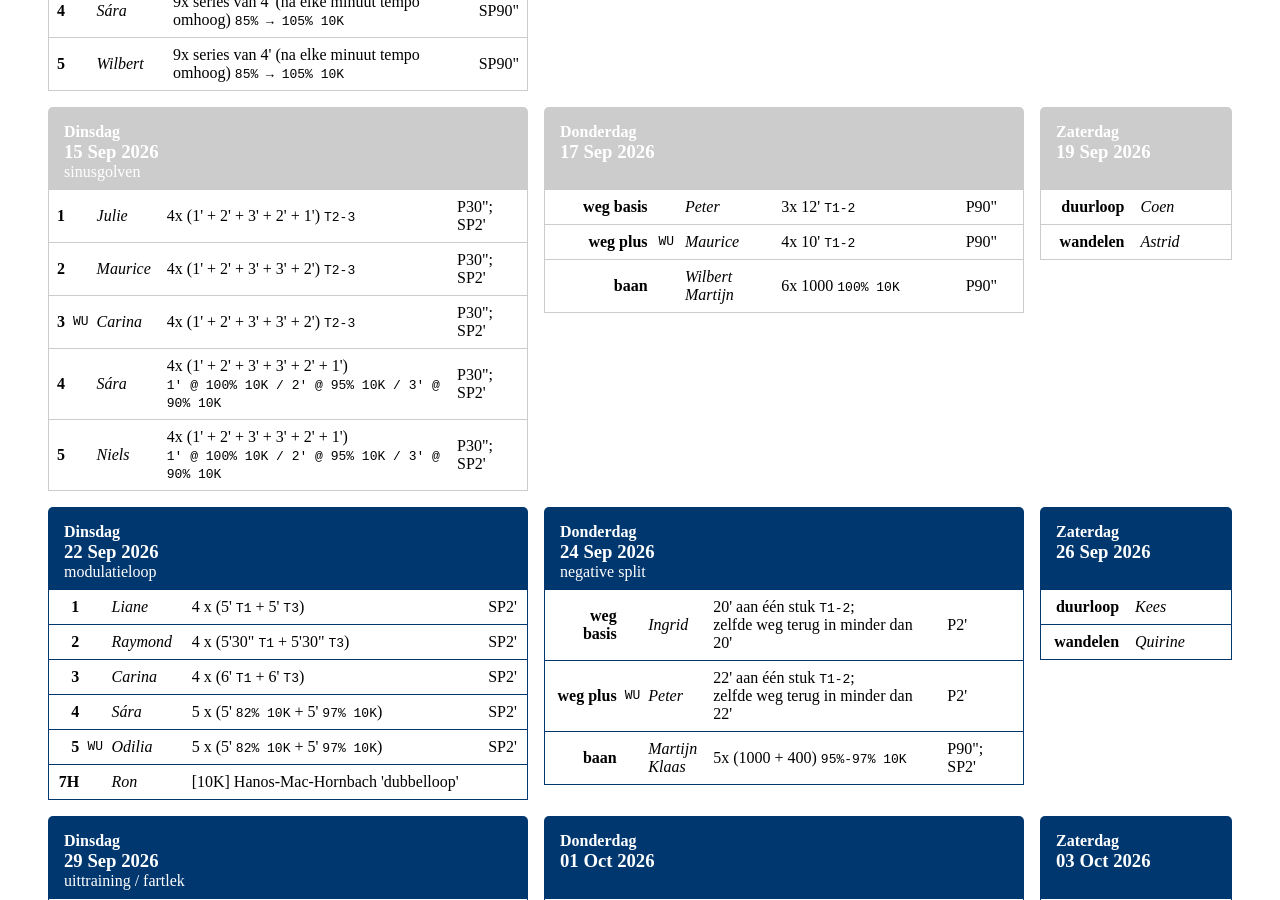
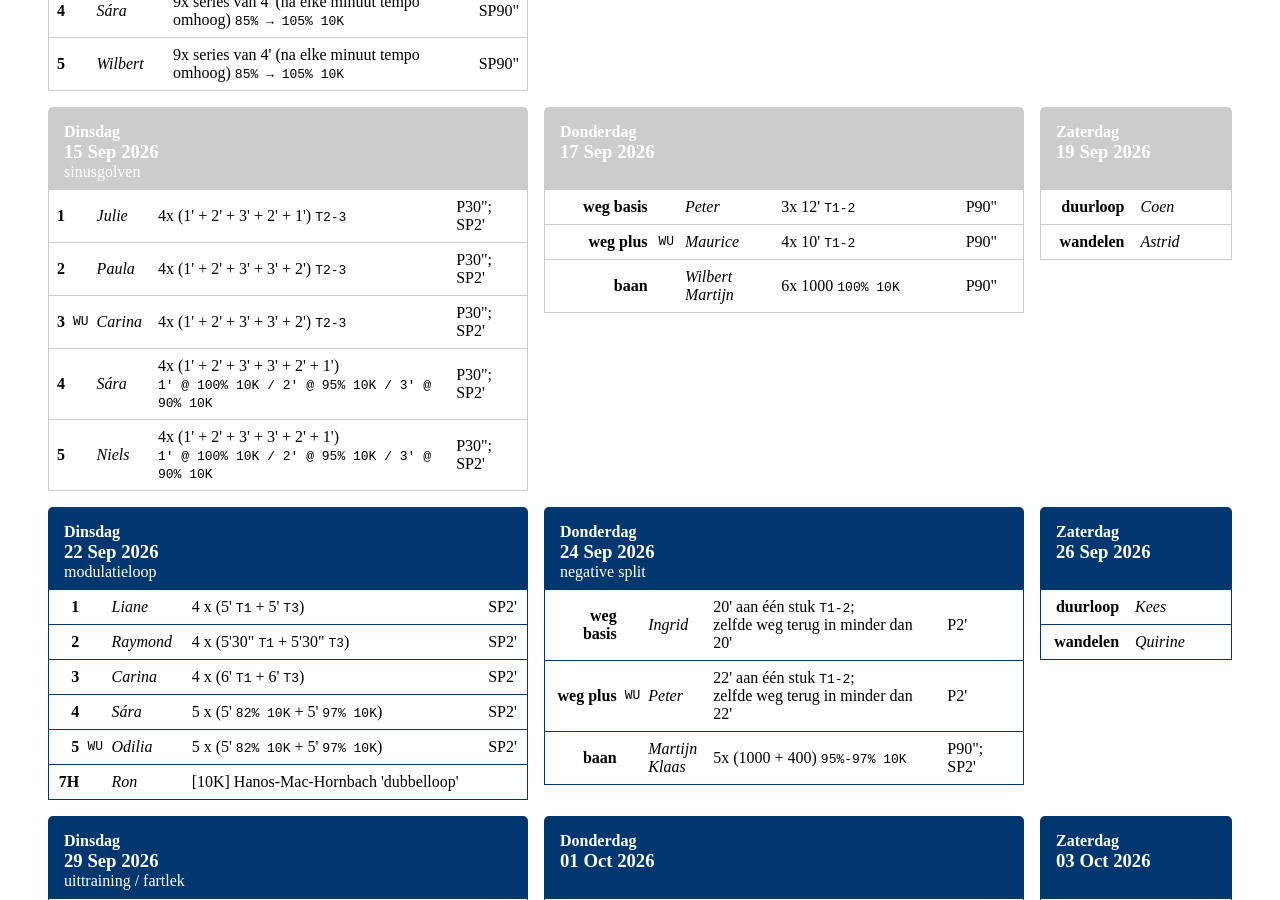
Before and after one commit to sarajuhosova/av40-schedule, a Jekyll site: the page built from _posts/2026-06-30-q3.md, in a window 1280 px wide and 900 px high, scrolled down 3465 px. Built offline with Jekyll 4.4.1, drawn with Linux system fonts in a browser that asks for light colours.

Commit message:
Update q3.yaml

```diff
--- a/_data/schedule/2026/q3.yaml
+++ b/_data/schedule/2026/q3.yaml
@@ -608,7 +608,7 @@
         core: "4x (1' + 2' + 3' + 2' + 1') <tt>T2-3</tt>"
         break: "P30\"; SP2'"
     - group: "2"
-      trainer: ["Maurice"]
+      trainer: ["Paula"]
       training:
         core: "4x (1' + 2' + 3' + 3' + 2') <tt>T2-3</tt>"
         break: "P30\"; SP2'"
```
